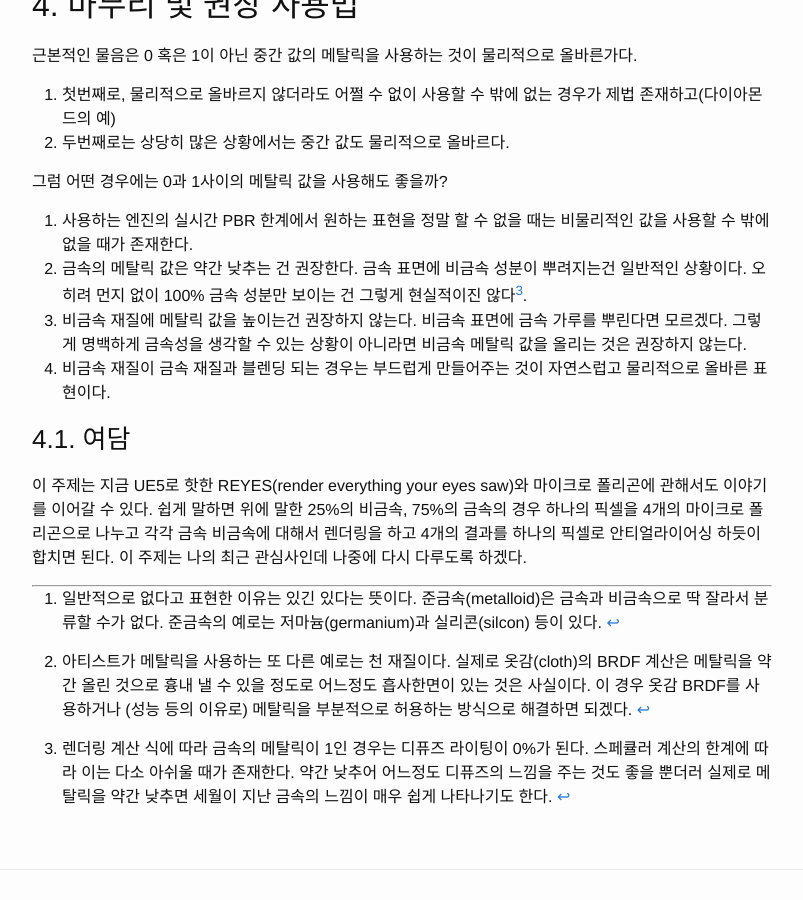
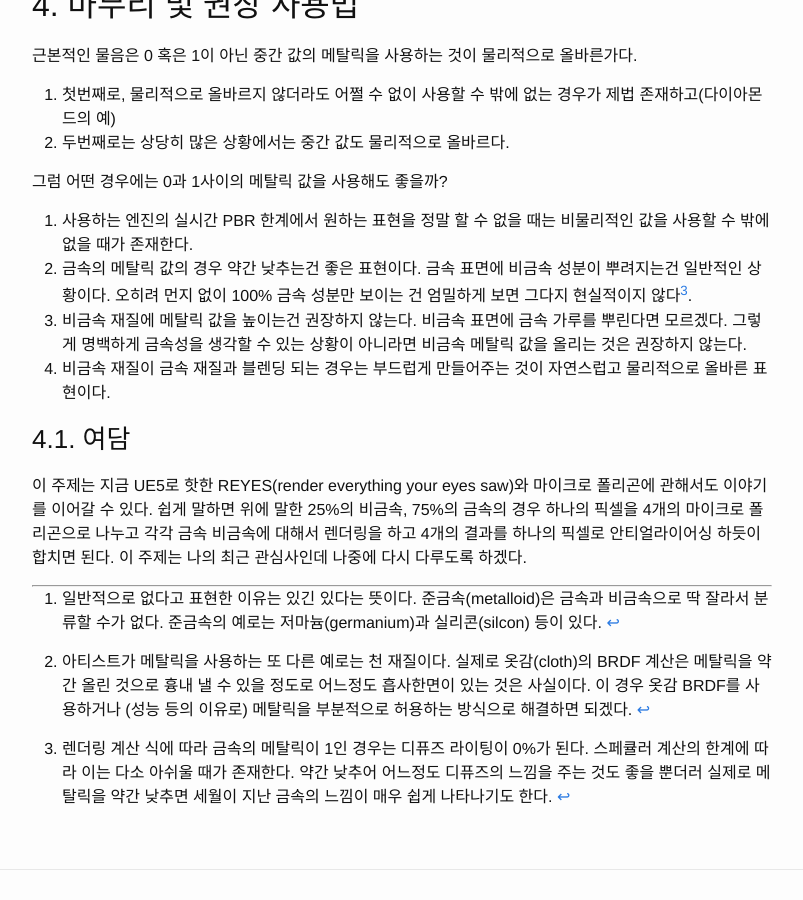
Before and after one commit to Hybrid3D/hybrid3d.github.io, a Jekyll site: the page built from _posts/computer-graphics/2020-06-03-metallic_between_0_and_1.md, in a window 1280 px wide and 900 px high, scrolled down 3553 px. Shown: the whole window, without its empty margins (238-1041 px from the left). Built offline with Jekyll 4.4.1, drawn with Linux system fonts in a browser that asks for light colours; comment, search, counter and statistics services are not loaded.

Commit message:
글 다듬기

```diff
--- a/_posts/computer-graphics/2020-06-03-metallic_between_0_and_1.md
+++ b/_posts/computer-graphics/2020-06-03-metallic_between_0_and_1.md
@@ -75,7 +75,7 @@ UE4에서 반사율은 머티리얼 노드에서 specular 핀 값에 0~1의 값
 그럼 어떤 경우에는 0과 1사이의 메탈릭 값을 사용해도 좋을까?
 
 1. 사용하는 엔진의 실시간 PBR 한계에서 원하는 표현을 정말 할 수 없을 때는 비물리적인 값을 사용할 수 밖에 없을 때가 존재한다.
-2. 금속의 메탈릭 값은 약간 낮추는 건 권장한다. 금속 표면에 비금속 성분이 뿌려지는건 일반적인 상황이다. 오히려 먼지 없이 100% 금속 성분만 보이는 건 그렇게 현실적이진 않다[^3].
+2. 금속의 메탈릭 값의 경우 약간 낮추는건 좋은 표현이다. 금속 표면에 비금속 성분이 뿌려지는건 일반적인 상황이다. 오히려 먼지 없이 100% 금속 성분만 보이는 건 엄밀하게 보면 그다지 현실적이지 않다[^3].
 3. 비금속 재질에 메탈릭 값을 높이는건 권장하지 않는다. 비금속 표면에 금속 가루를 뿌린다면 모르겠다. 그렇게 명백하게 금속성을 생각할 수 있는 상황이 아니라면 비금속 메탈릭 값을 올리는 것은 권장하지 않는다.
 4. 비금속 재질이 금속 재질과 블렌딩 되는 경우는 부드럽게 만들어주는 것이 자연스럽고 물리적으로 올바른 표현이다.
 
```
